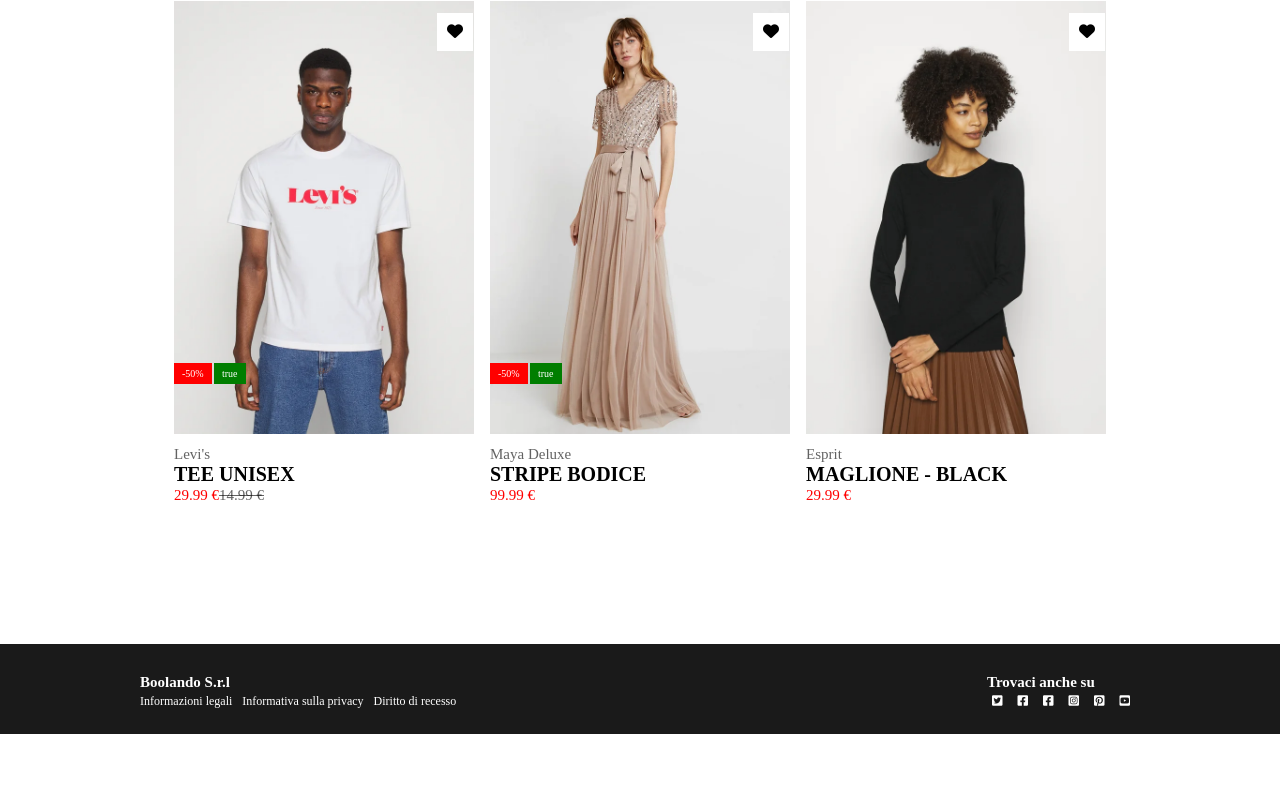
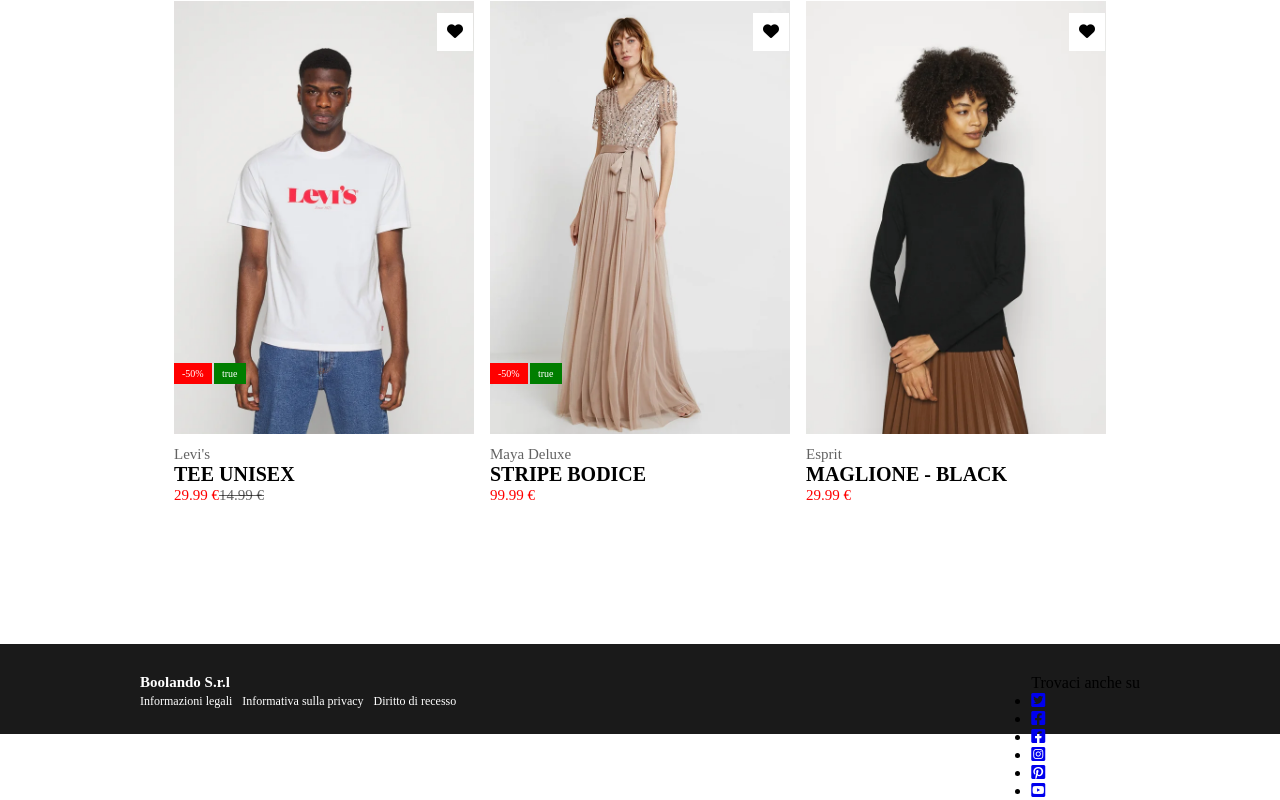
Before and after one commit to estherpinos/vite-boolando, a Vue app: page / in a window 1280 px wide. Shown: the part 695-1495 px from the top of the page. Before the commit the page ends 1429 px from the top, so only its background shows below. Built offline with nearby package versions, Linux system fonts and the light colour scheme.

Commit message:
Edit[scss footer]

```diff
--- a/src/components/Footer.vue
+++ b/src/components/Footer.vue
@@ -55,9 +55,6 @@ export default{
   background-color: $color-footer;
   height: 90px;
 
-
-  }
-
     .container{
       display: flex;
       justify-content: space-between;
@@ -68,8 +65,7 @@ export default{
       max-width: 1000px;
     }
 
-
-
+      .menu-footer{
         .text-footer{
         top: 5px;
         font-size: 15px;
@@ -77,20 +73,22 @@ export default{
         color: white;
       }
 
-  .container ul li{
+       & ul li{
         text-decoration: none;
         display: inline-block;
         padding-right: 10px;
         color: white;
       }
 
-  .container ul li a{
+      & ul li a{
         text-decoration: none;
         font-size: 12px;
         color: white;
       }
 
-  .social-footer ul li {
+      .social-footer{
+
+          & ul li {
           display: inline-block;
           padding-left: 5px;
           text-decoration: none;
@@ -98,9 +96,26 @@ export default{
 
         }
 
-  .social-footer li a{
+        & li a{
           text-decoration: none;
           color: white;
         }
 
+      }
+
+    }
+
+
+  }
+
+
+
+
+
+
+
+
+
+
+
 </style>
--- a/src/components/Header.vue
+++ b/src/components/Header.vue
@@ -109,7 +109,7 @@ header{
       nav{
         ul{
           li:hover{
-            text-decoration: u;
+            text-decoration: underline;
 
           }
         }
```
Lines whose indentation alone changed are shown as unchanged.
